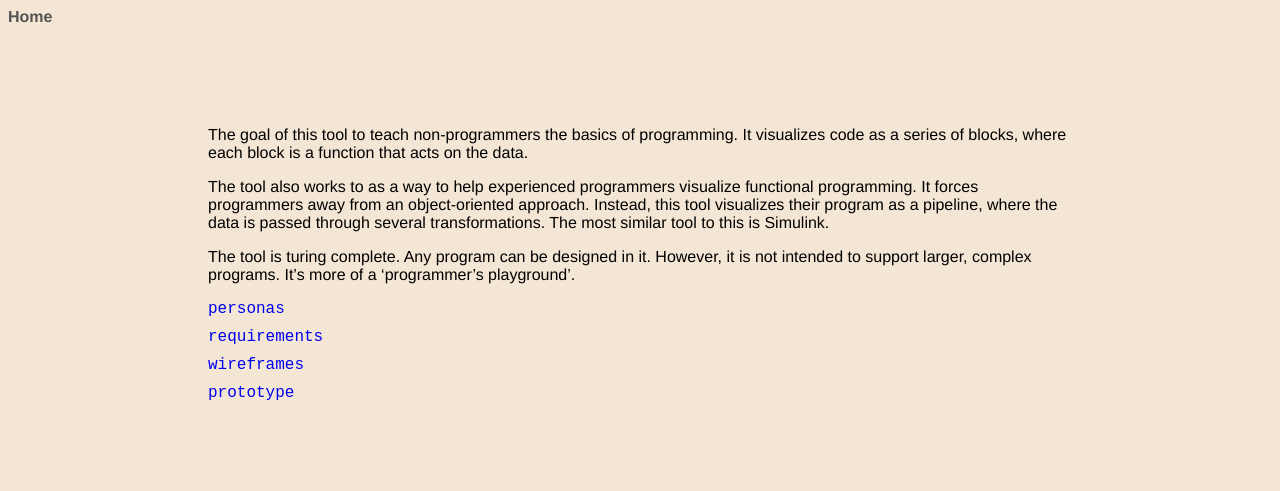
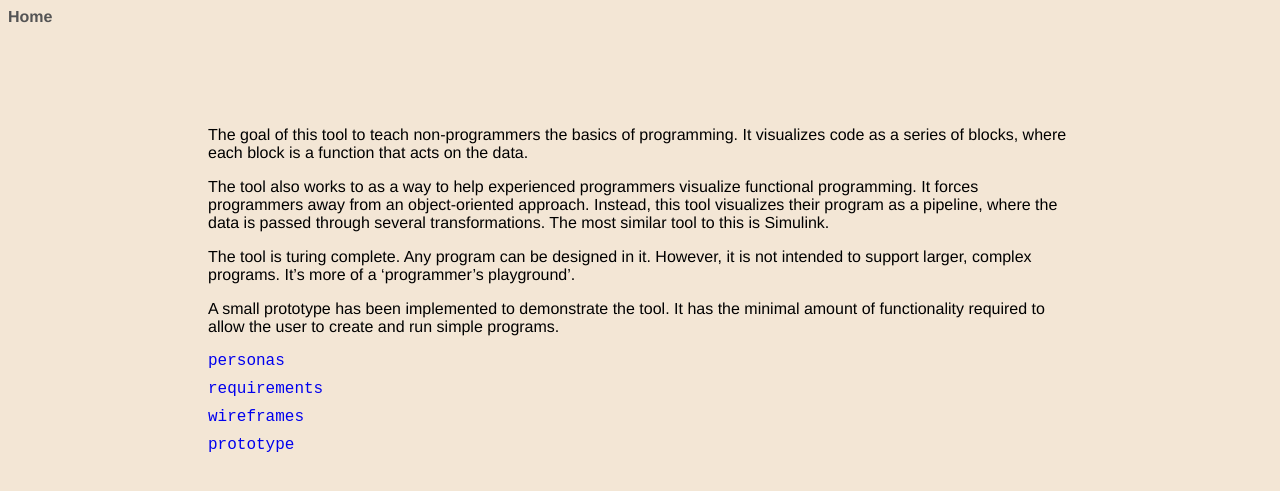
Before and after one commit to dsschwarz/dsschwarz.github.io, a Jekyll site: the page built from visualprogrammingtool/index.md, in a window 1280 px wide. Shown: the top 491 px of the page. Built offline with Jekyll 4.4.1, drawn with Linux system fonts in a browser that asks for light colours.

```diff
--- a/visualprogrammingtool/index.md
+++ b/visualprogrammingtool/index.md
@@ -19,3 +19,6 @@ programming. It forces programmers away from an object-oriented approach. Instea
 
 The tool is turing complete. Any program can be designed in it. However, it is not intended
 to support larger, complex programs. It's more of a 'programmer's playground'.
+
+A small prototype has been implemented to demonstrate the tool. It has the minimal amount of functionality
+required to allow the user to create and run simple programs.
```
Also changed, not shown: visualprogrammingtool/requirements.md (added, +13 -0 lines), 1 other file.
